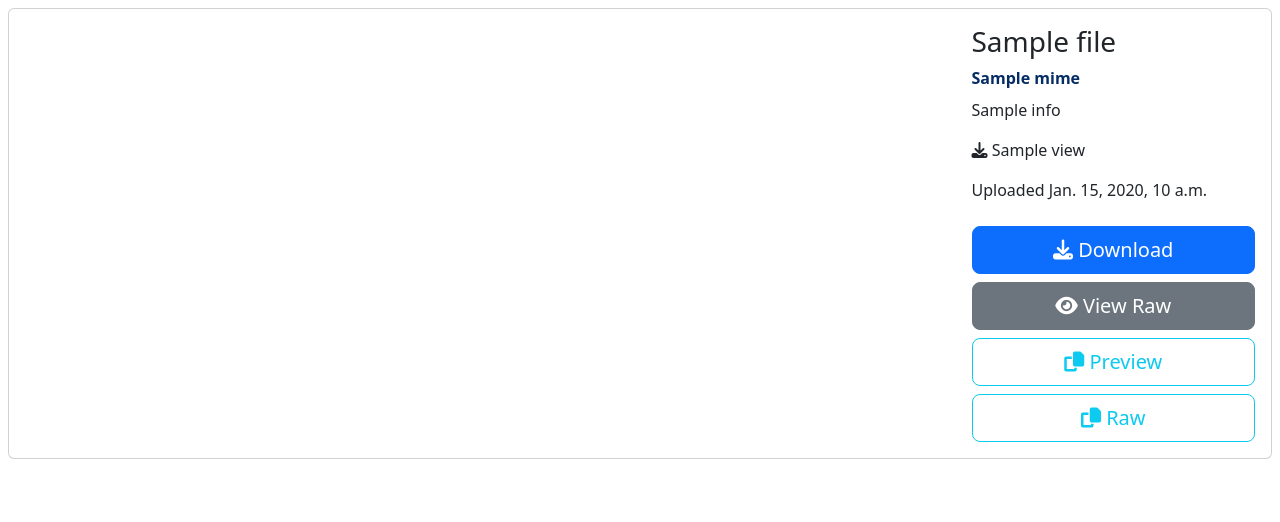
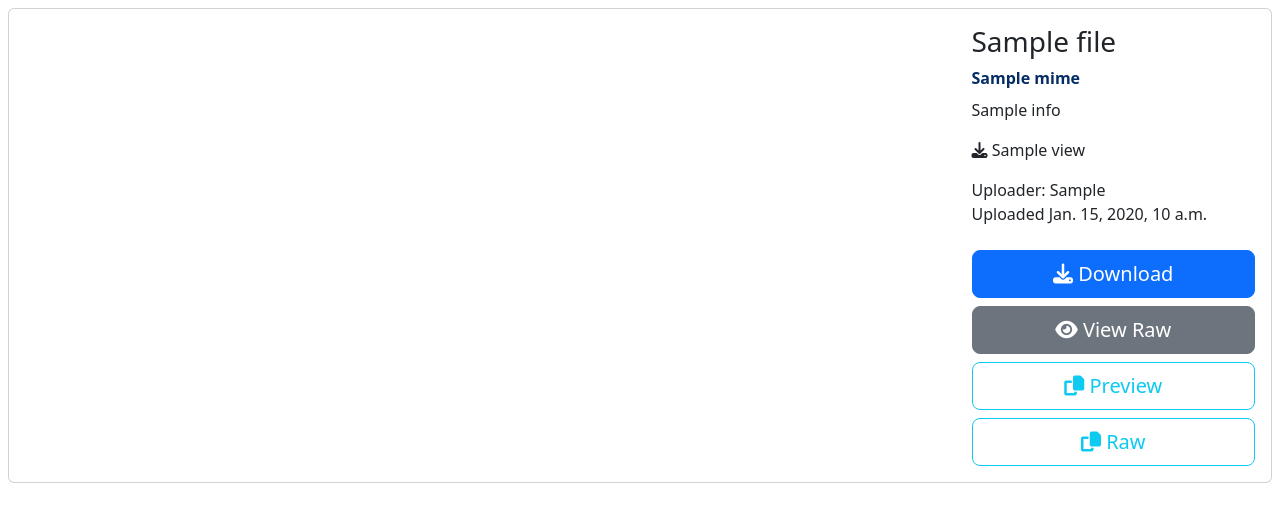
Before and after one commit to django-files/django-files, a Django app: template app/templates/embed/preview.html in a window 1280 px wide. Shown: the part 59-581 px from the top of the page. Run offline with Django 3.2, Linux system fonts and the light colour scheme; the template is opened without the code that fills it: most values are stand-ins (such as "Sample title", 1, 10 or a date in 2020); some libraries are stand-ins or nearby versions.

Commit message:
username on preview page

```diff
--- a/app/templates/embed/preview.html
+++ b/app/templates/embed/preview.html
@@ -89,6 +89,7 @@
                     <strong class="d-inline-block mb-2 text-primary-emphasis">{{ file.mime }}</strong>
                     <p class="card-text">{{ file.info }}</p>
                     <p class="card-text">{% if 'image' in file.mime %}<i class="fa-solid fa-eye">{% else %}<i class="fa-solid fa-eye fa-download">{% endif %}</i> {{ file.view }}</p>
+                    <p class="card-text mx-0 mb-0">Uploader: {% if file.user.first_name %}{{ file.user.first_name }}{% else %}{{ file.user.username }}{% endif %}</p>
                     <p class="card-text">Uploaded {{ file.date }}</p>
                     <p class="card-text text-body-secondary">
                         {% if file.user.show_exif_preview and file.exif %}<br>
```
